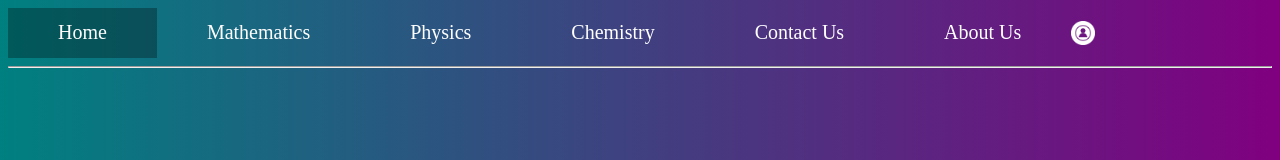
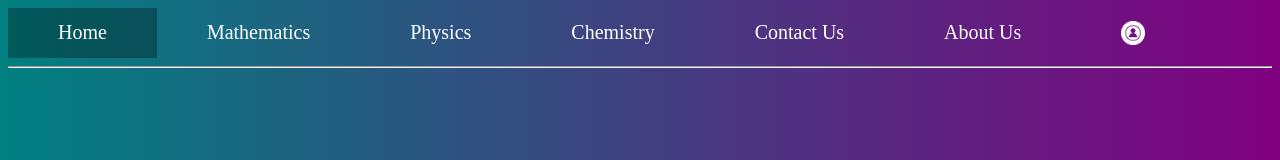
Before and after one commit to formula-book/home, a plain HTML site: page index.html in a window 1280 px wide. Shown: the top 160 px of the page. Drawn offline with Linux system fonts and the light colour scheme.

Commit message:
Update index.html

```diff
--- a/index.html
+++ b/index.html
@@ -16,7 +16,7 @@
           <li class="nav"><a class="nav" href="chemistry.html">Chemistry</a></li>
           <li class="nav"><a class="nav" href="contact.html">Contact Us</a></li>
           <li class="nav"><a class="nav" href="about.html">About Us</a></li>
-          <li class="nav"><a class="profile" href="profile.html"><img src="profile.png" width="24px" height="24px"></a></li>
+          <li class="nav"><a class="nav" href="profile.html"><img src="profile.png" width="24px" height="24px"></a></li>
         </ul>
     </div>
     <hr>
```
